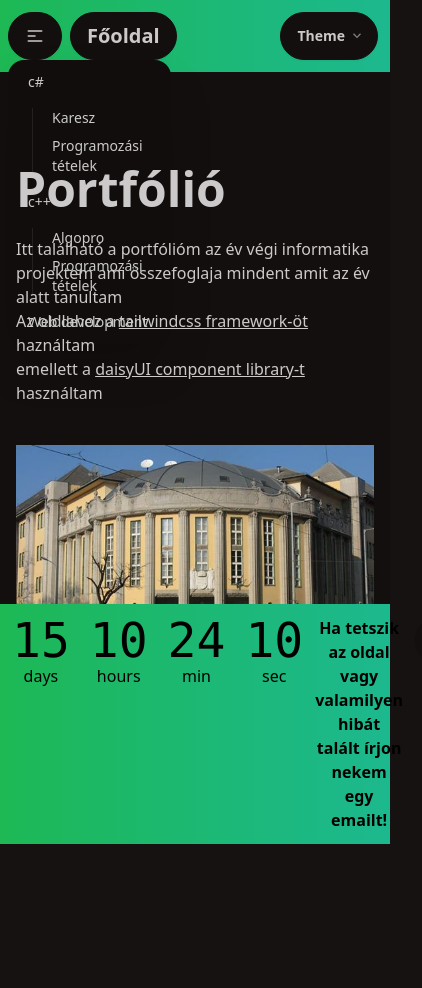
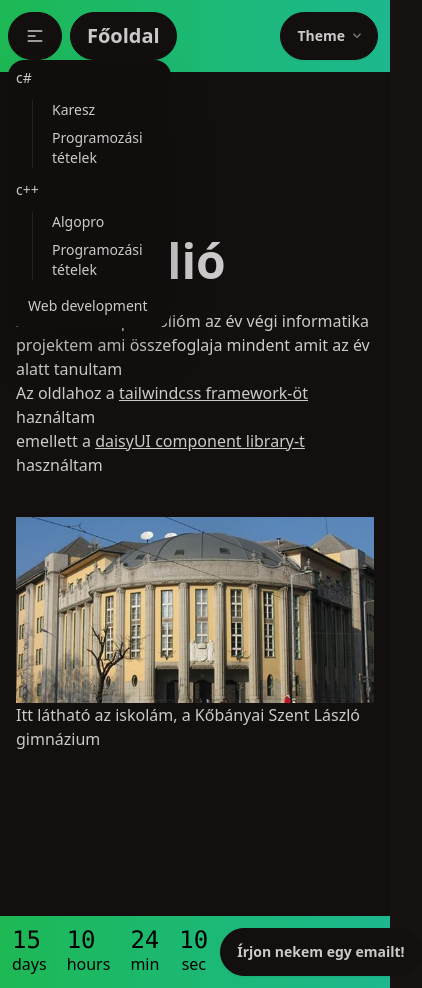
Before and after one commit to khun2/tailwind-webproj, a website: page index.html in a window 390 px wide. Both pictures are taken after a click on the button 35 px from the left and 36 px from the top of the page. Shown: the whole page, 422 px wide, since content can reach past the window. Before the commit the page ends 844 px from the top, so only its background shows below. Drawn offline with Linux system fonts and the light colour scheme.

Commit message:
2024. jún. 6., csütörtök, 13:06:34 CEST

```diff
--- a/index.html
+++ b/index.html
@@ -10,7 +10,7 @@
 </head>
 
 <body>
-    <nav class="navbar bg-gradient-to-r from-primary to-secondary fixed top-0">
+    <nav class="navbar bg-gradient-to-r from-primary to-secondary lg:fixed top-0">
         <div class="navbar-start">
             <div class="dropdown pr-2">
                 <div tabindex="0" role="button" class="btn bg-base-200 lg:hidden">
@@ -20,16 +20,16 @@
                             d="M4 6h16M4 12h8m-8 6h16" />
                     </svg>
                 </div>
-                <ul tabindex="0" class="menu menu-sm dropdown-content z-[1] p-2 shadow-2xl bg-base-300 rounded-box">
+                <ul tabindex="0" class="menu menu-sm dropdown-content z-[2] p-2 shadow-2xl bg-base-300 rounded-box">
                     <li>
-                        <a>c#</a>
+                        c#
                         <ul class="p-2">
                             <li><a href="./subpages/karesz.html">Karesz</a></li>
                             <li><a href="./subpages/progthm.html">Programozási tételek</a></li>
                         </ul>
                     </li>
                     <li>
-                        <a>c++</a>
+                        c++
                         <ul class="p-2">
                             <li><a href="./subpages/algopro.html">Algopro</a></li>
                             <li><a href="./subpages/cpp.html">Programozási tételek</a></li>
@@ -42,7 +42,7 @@
         </div>
         <div class="navbar-center hidden lg:flex">
             <ul class="menu menu-horizontal px-1 ">
-                <li class="dropdown dropdown-bottomp">
+                <li class="dropdown dropdown-bottom">
                     <div tabindex="0" role="button" class="btn">
                         c++
                         <svg width="12px" height="12px" class="h-2 w-2 fill-current opacity-60 inline-block"
@@ -97,7 +97,7 @@
     </nav>
     <main>
         <div class="hero min-h-screen bg-base-200">
-            <div class="hero-content flex-col lg:flex-row">
+            <div class="hero-content flex-col lg:flex-row z-1">
                 <div>
                     <h1 class="text-5xl font-bold">Portfólió</h1>
                     <p class="py-6">Itt található a portfólióm az év végi informatika projektem ami összefoglaja mindent
@@ -113,36 +113,37 @@
             </div>
         </div>
     </main>
-    <footer class="flex justify-between gap-3 bg-gradient-to-r w-full from-primary to-secondary justify-items-center fixed bottom-0 p-3">
+    <footer class="flex justify-between gap-3 bg-gradient-to-r w-full from-primary to-secondary justify-items-center lg:fixed bottom-0 p-3">
         <div class="grid grid-flow-col gap-5 text-center auto-cols-max text-primary-content">
             <div class="flex flex-col">
-                <span class="countdown font-mono text-5xl">
+                <span class="countdown font-mono lg:text-5xl text-2xl">
                     <span style="--value:15;"></span>
                 </span>
                 days
             </div>
             <div class="flex flex-col">
-                <span class="countdown font-mono text-5xl">
+                <span class="countdown font-mono lg:text-5xl text-2xl">
                     <span style="--value:10;"></span>
                 </span>
                 hours
             </div>
             <div class="flex flex-col">
-                <span class="countdown font-mono text-5xl">
+                <span class="countdown font-mono lg:text-5xl text-2xl">
                     <span style="--value:24;"></span>
                 </span>
                 min
             </div>
             <div class="flex flex-col">
-                <span class="countdown font-mono text-5xl">
+                <span class="countdown font-mono lg:text-5xl text-2xl">
                     <span style="--value:10;"></span>
                 </span>
                 sec
             </div>
         </div>
-        <p class="text-center inline-block align-bottom text-primary-content font-semibold">Ha tetszik az oldal vagy valamilyen hibát
+        <p class="text-center md:inline-block align-bottom text-primary-content font-semibold hidden">Ha tetszik az oldal vagy valamilyen hibát
             talált írjon nekem egy emailt!</p>
-        <a href="mailto:kali.hunor.23f@szlgbp.hu" class="btn justify-self-stretch">Nyomjon ide!</a>
+        <a href="mailto:kali.hunor.23f@szlgbp.hu" class="btn justify-self-stretch">Írjon nekem egy emailt!</a>
+
     </footer>
 </body>
 
--- a/script.js
+++ b/script.js
@@ -14,4 +14,3 @@ document.addEventListener('DOMContentLoaded', (event) => {
         document.querySelector(`input[value="${savedTheme}"]`).checked = true;
     }
 });
-function updateTime()
```
Also changed, not shown: subpages/algopro.html (+3 -3 lines), output.css.
